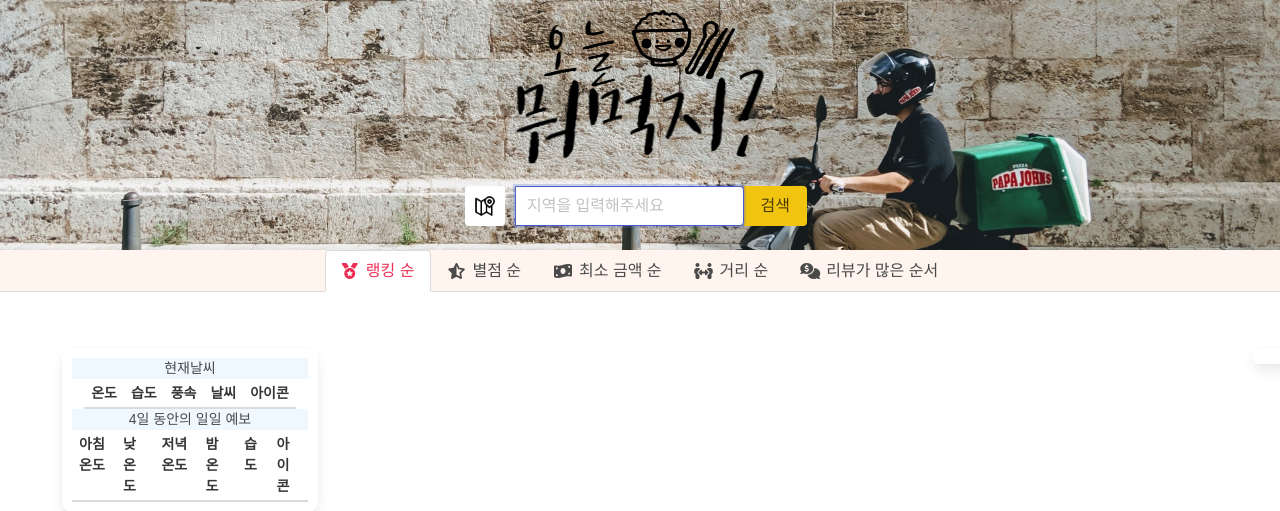
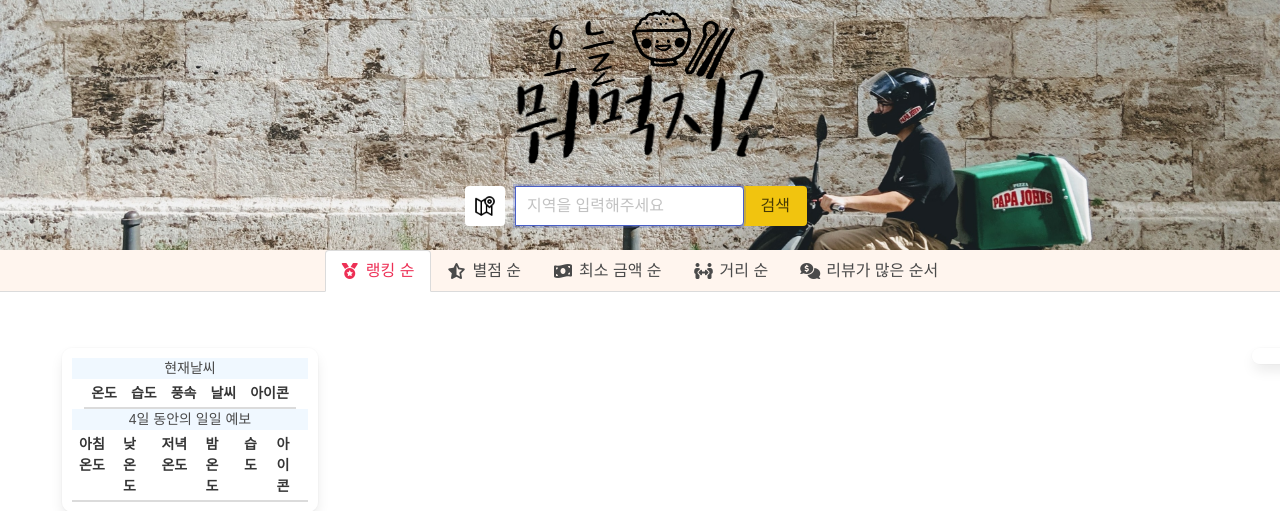
Before and after one commit to AndrewDongminYoo/flask-My-Small-Meal, a Flask app: page / in a window 1280 px wide; the page is wider, and only the part inside the window is pictured. Shown: the top 511 px of that part. Run offline with Flask 2, Linux system fonts and the light colour scheme; lists and menus that the app fills with data are empty; some libraries are stand-ins or nearby versions; some web fonts are replaced.

Commit message:
image change

```diff
--- a/static/css/purify.css
+++ b/static/css/purify.css
@@ -256,7 +256,7 @@ body {
     background-color: #ffebcd;
     background-size: cover;
     background-repeat: repeat-x;
-    background-image: url(../images/lucian-alexe.webp);
+    background-image: url(../images/lucian-alexe.jpg);
 }
 
 .header > h1.title {
```
Also changed, not shown: static/images/lucian-alexe.jpg (added), static/images/lucian-alexe.webp (deleted).
